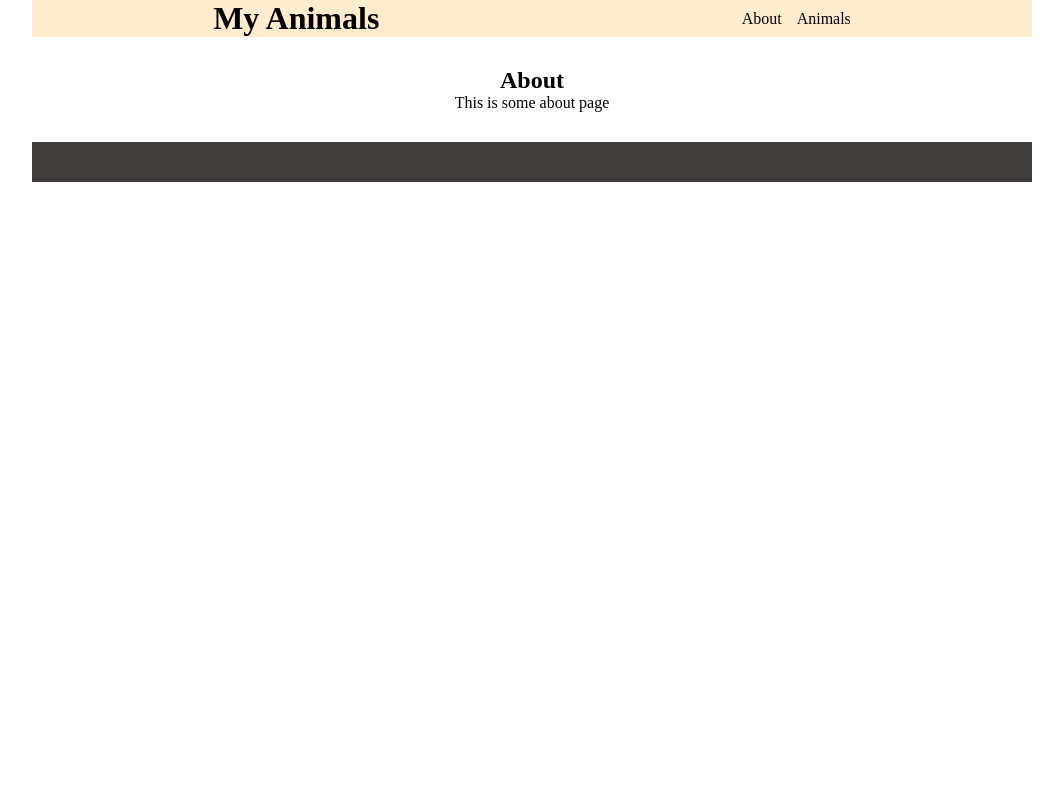
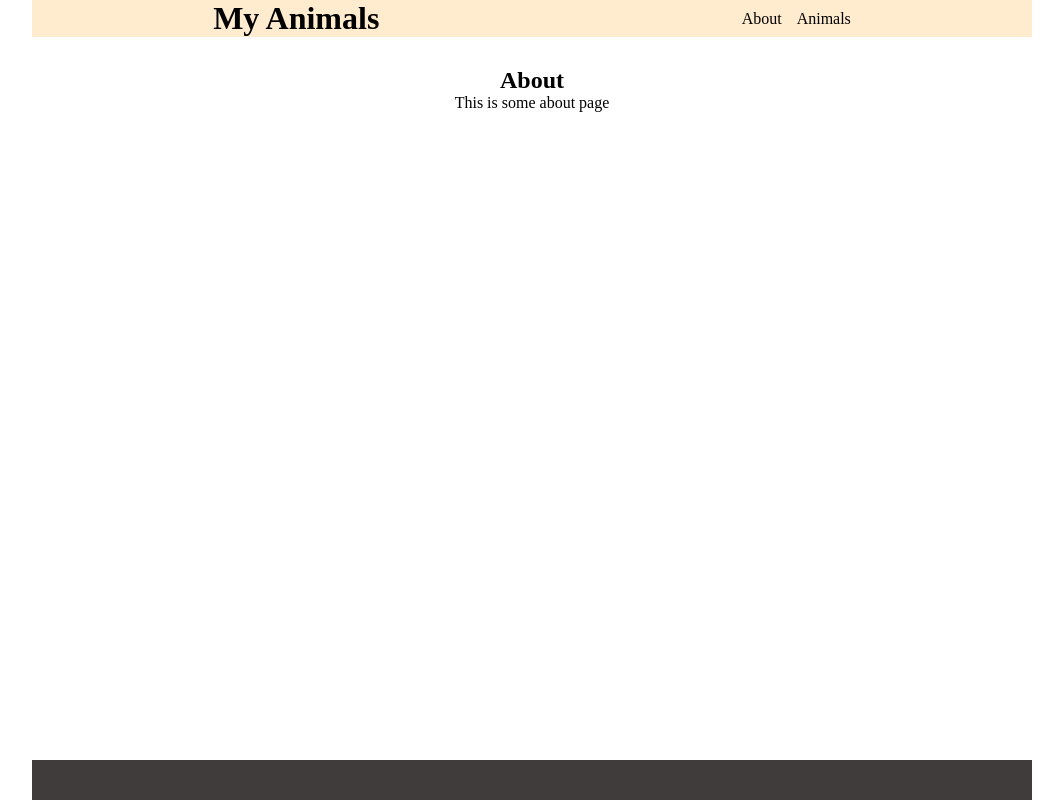
Before and after one commit to ivan52945/React-Components, a React (Vite) app in the folder react-components/: page /about in a window 1280 px wide. Shown: the whole page, without its empty margins (108-1171 px from the left). Built offline with nearby package versions, Linux system fonts and the light colour scheme.

Commit message:
fix: sizes of main blocks

```diff
--- a/react-components/src/components/footer/footer.module.css
+++ b/react-components/src/components/footer/footer.module.css
@@ -2,7 +2,6 @@
   max-width: 1000px;
   width: 100%;
 
-  flex: 1 1 auto;
   height: 40px;
 
   background-color: rgb(65, 60, 60);
--- a/react-components/src/styles/index.css
+++ b/react-components/src/styles/index.css
@@ -1,10 +1,12 @@
 body {
     min-height: 100vh;
+
+    display: flex;
 }
 
 #root {
     width: 100%;
-    min-height: 100%;
+    flex: 1 1 auto;
 
     display: flex;
     flex-direction: column;
```
Also changed, not shown: 1 other file (tests, documents, lock files or other folders).
